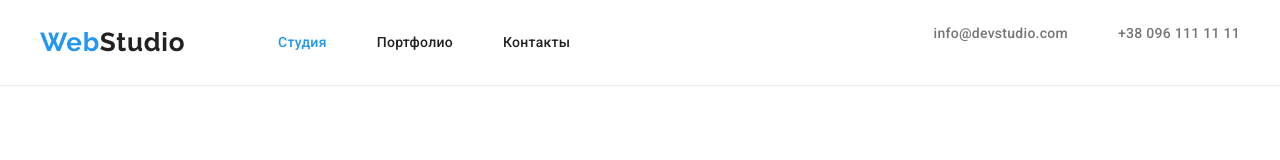
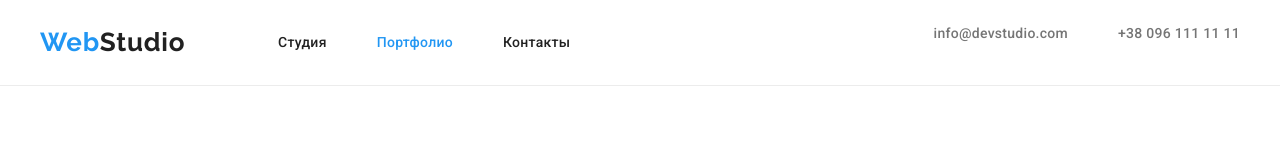
Before and after one commit to KaterynaTereshchenko/goit-markup-hw-03, a plain HTML site: page portfolio.html in a window 1280 px wide. Shown: the top 160 px of the page. Drawn offline with nearby package versions, Linux system fonts and the light colour scheme.

Commit message:
Corrected the rules for the signing of the side of the site

```diff
--- a/portfolio.html
+++ b/portfolio.html
@@ -23,10 +23,10 @@
           <a href="./index.html" class="logo"><span class="logo-title">Web</span>Studio</a>
           <ul class="site-nav list">
             <li class="nav-item">
-              <a href="./index.html" class="link link-active nav-link">Студия</a>
+              <a href="./index.html" class="link nav-link">Студия</a>
             </li>
             <li class="nav-item">
-              <a href="./portfolio.html" class="link nav-link">Портфолио</a>
+              <a href="./portfolio.html" class="link link-active nav-link">Портфолио</a>
             </li>
             <li class="nav-item">
               <a href="" class="link nav-link">Контакты</a>
```
